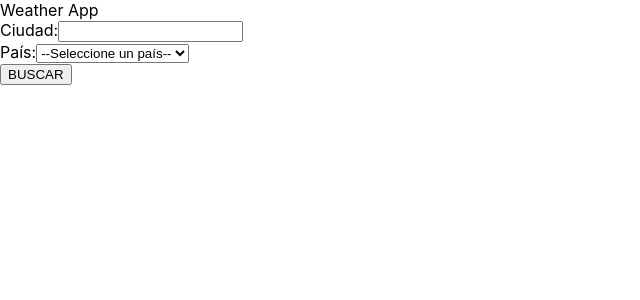
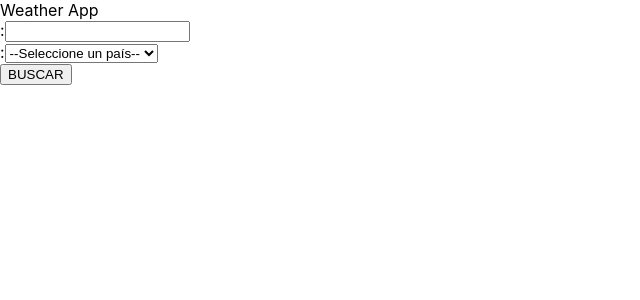
Before and after one commit to ivanurra/ts-storybook-next, a Next.js app: page / in a window 1280 px wide. Shown: the top 300 px of the page, without its empty margins (0-640 px from the left). Built offline with nearby package versions, Linux system fonts and the light colour scheme; no server answers.

Commit message:
Formulario.stories point to components/formulario.tsx

```diff
--- a/src/components/Formulario.tsx
+++ b/src/components/Formulario.tsx
@@ -1,6 +1,15 @@
 import React, { useState } from "react";
+import { Busqueda } from "../interfaces/index";
 
-const Formulario = ({busqueda, guardarBusqueda, guardarConsultar}) => {
+interface FormularioProps {
+  labelCity: string;
+  labelCountry: string;
+  busqueda: string;
+  guardarBusqueda: string;
+  guardarConsultar: string;
+}
+
+const Formulario = ({labelCity, labelCountry, busqueda, guardarBusqueda, guardarConsultar}: FormularioProps) => {
 
   const [error, guardarError] = useState(false);
 
@@ -31,7 +40,7 @@ const Formulario = ({busqueda, guardarBusqueda, guardarConsultar}) => {
     >
       { error ? <p>Debes completar todos los campos.</p> : null }
       <div>
-        <label htmlFor="ciudad">Ciudad:</label>
+        <label htmlFor="ciudad">{labelCity}:</label>
         <input
           type="text"
           name="ciudad"
@@ -42,7 +51,7 @@ const Formulario = ({busqueda, guardarBusqueda, guardarConsultar}) => {
       </div>
 
       <div>
-        <label htmlFor="pais">País:</label>
+        <label htmlFor="pais">{labelCountry}:</label>
         <select
           name="pais"
           id="pais"
@@ -70,3 +79,76 @@ const Formulario = ({busqueda, guardarBusqueda, guardarConsultar}) => {
 };
 
 export default Formulario;
+
+
+
+// const Formulario = ({busqueda, guardarBusqueda, guardarConsultar}) => {
+
+//   const [error, guardarError] = useState(false);
+
+//   const { ciudad, pais } = busqueda;
+
+//   const handleChange = e => {
+//     guardarBusqueda({
+//       ...busqueda,
+//       [e.target.name]: e.target.value,
+//     });
+//   };
+
+//   const handleSubmit = e => {
+//     e.preventDefault();
+
+//     if(ciudad.trim() === '' || pais.trim() === ''){
+//       guardarError(true);
+//       return;
+//     }
+//     guardarError(false);
+
+//     guardarConsultar(true);
+//   };
+
+//   return (
+//     <form
+//       onSubmit={handleSubmit}
+//     >
+//       { error ? <p>Debes completar todos los campos.</p> : null }
+//       <div>
+//         <label htmlFor="ciudad">Ciudad:</label>
+//         <input
+//           type="text"
+//           name="ciudad"
+//           id="ciudad"
+//           value={ciudad}
+//           onChange={handleChange}
+//         />
+//       </div>
+
+//       <div>
+//         <label htmlFor="pais">País:</label>
+//         <select
+//           name="pais"
+//           id="pais"
+//           value={pais}
+//           onChange={handleChange}
+//         >
+//           <option value="">--Seleccione un país--</option>
+//           <option value="US">Estados Unidos</option>
+//           <option value="MX">México</option>
+//           <option value="AR">Argentina</option>
+//           <option value="CO">Colombia</option>
+//           <option value="CR">Costa Rica</option>
+//           <option value="ES">España</option>
+//           <option value="PE">Perú</option>
+//         </select>
+//       </div>
+//       <div>
+//         <input
+//           type="submit"
+//           value="BUSCAR"
+//         />
+//       </div>
+//     </form>
+//   );
+// };
+
+// export default Formulario;
--- a/src/interfaces/index.tsx
+++ b/src/interfaces/index.tsx
@@ -1,3 +1,8 @@
 export interface Titulo {
     titulo: string;
   }
+
+export interface Busqueda {
+    ciudad: string;
+    pais: string;
+  }
--- a/src/pages/index.tsx
+++ b/src/pages/index.tsx
@@ -6,6 +6,7 @@ import Clima from "../components/Clima";
 import Error from "../components/Error";
 
 export default function Home() {
+
   // STATE
   const [busqueda, guardarBusqueda] = useState({
     ciudad: "",
@@ -18,6 +19,7 @@ export default function Home() {
 
   const [error, guardarError] = useState(false);
 
+  // Destruct.
   const { ciudad, pais } = busqueda;
 
   // API KEY - SIGN UP TO USE THE API: https://openweathermap.org/api
--- a/tsconfig.json
+++ b/tsconfig.json
@@ -14,6 +14,6 @@
     "isolatedModules": true,
     "jsx": "preserve"
   },
-  "include": ["next-env.d.ts", "**/*.ts", "**/*.tsx"],
+  "include": ["next-env.d.ts", "**/*.ts", "**/*.tsx", "stories/Formulario.stories.tsx", "stories/Formulario.stories.tsx"],
   "exclude": ["node_modules"]
 }
```
Also changed, not shown: src/components/formulario.css (added), 1 other file (tests, documents, lock files or other folders).
